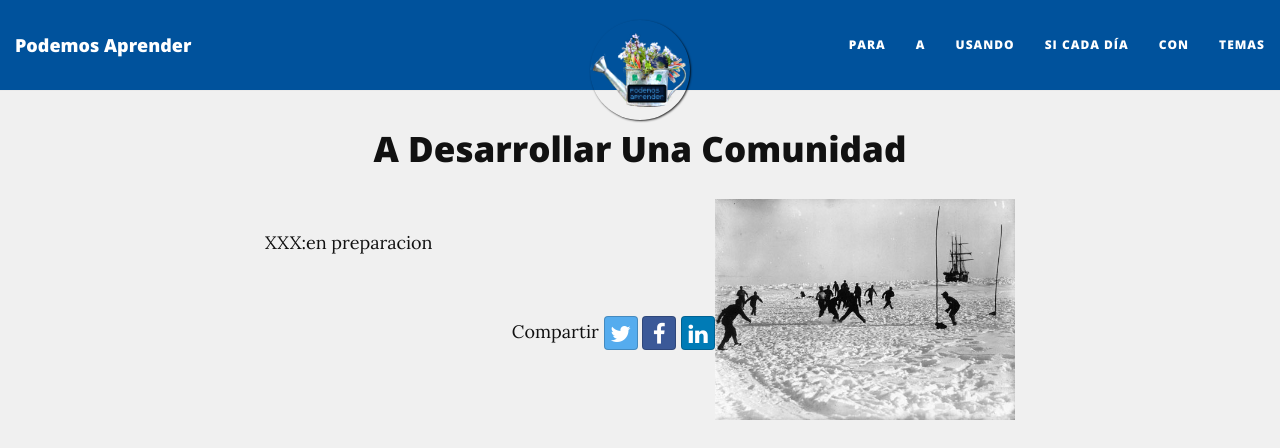
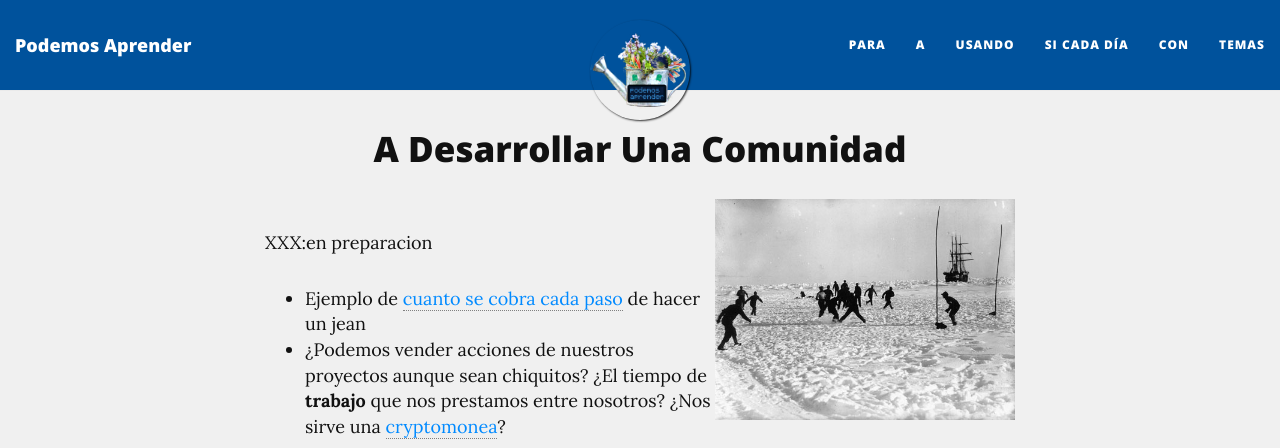
Before and after one commit to podemosaprender/podemosaprender.github.io, a Jekyll site: the page built from _contenidos/00marco/a-desarrollar-una-comunidad.md, in a window 1280 px wide and 1129 px high. Shown: the top 448 px of the window. Built offline with Jekyll 4.4.1, drawn with Linux system fonts in a browser that asks for light colours; nearby versions of some CDN libraries; grey boxes are pictures that could not be loaded.

Commit message:
MEJORA: links

```diff
--- a/_contenidos/00marco/a-desarrollar-una-comunidad.md
+++ b/_contenidos/00marco/a-desarrollar-una-comunidad.md
@@ -4,3 +4,8 @@ img: /img/shackleton-soccer.jpg
 ---
 
 XXX:en preparacion
+
+* Ejemplo de [cuanto se cobra cada paso](https://www.lanacion.com.ar/1803337-como-se-forman-los-precios-de-la-ropa-argentina) de hacer un jean
+* ¿Podemos vender acciones de nuestros proyectos aunque sean chiquitos? ¿El tiempo de __trabajo__ que nos prestamos entre nosotros? ¿Nos sirve una [cryptomonea](https://www.investinblockchain.com/what-is-an-ico/)?
+
+<iframe width="560" height="315" src="https://www.youtube.com/embed/TUC5YImUnMc" frameborder="0" allow="accelerometer; autoplay; encrypted-media; gyroscope; picture-in-picture" allowfullscreen></iframe>
```
